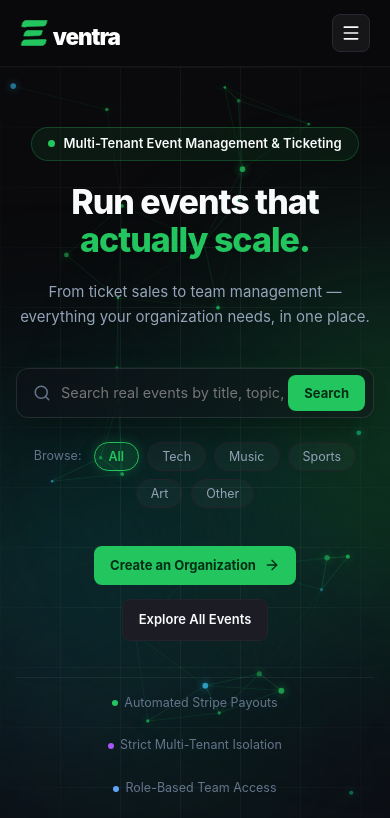
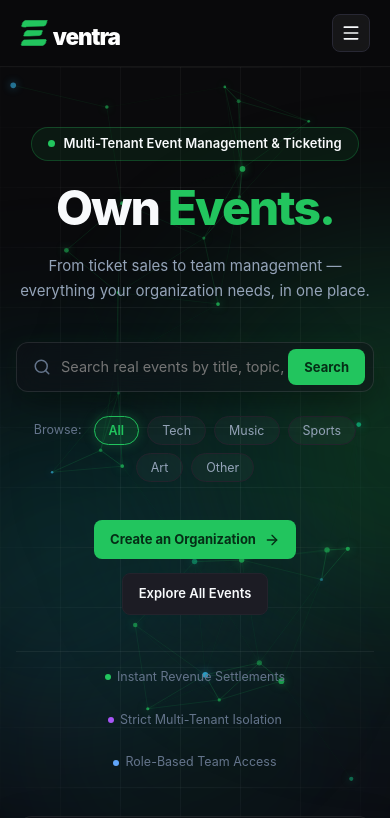
Before and after one commit to muntaha221/Eventra, a React (Vite) app in the folder frontend/: page / in a window 390 px wide. Shown: the top 818 px of the page. Built offline with nearby package versions, Linux system fonts and the light colour scheme; no server answers.

Commit message:
feat: two-word interactive hero headline with hover glow, complete removal of Stripe references from site

```diff
--- a/frontend/index.html
+++ b/frontend/index.html
@@ -5,7 +5,7 @@
     <link rel="icon" type="image/svg+xml" href="/favicon.svg" />
     <meta name="viewport" content="width=device-width, initial-scale=1.0" />
     <title>Eventra — Multi-Tenant Event Management & Ticketing Platform</title>
-    <meta name="description" content="Discover, book, and organize events with Eventra. Multi-tier ticketing, automated Stripe payouts, and seamless gate QR check-ins." />
+    <meta name="description" content="Discover, book, and organize events with Eventra. Multi-tier ticketing, automated payouts, and seamless gate QR check-ins." />
 
     <!-- Open Graph / Facebook / LinkedIn / WhatsApp -->
     <meta property="og:type" content="website" />
--- a/frontend/src/components/EventraLogo.jsx
+++ b/frontend/src/components/EventraLogo.jsx
@@ -21,7 +21,7 @@ export default function EventraLogo({ height = 28, style = {}, className = "" })
             style={{ display: "inline-block", verticalAlign: "middle", overflow: "visible", ...style }}
             aria-label="Eventra"
         >
-            {/* Stylized Green 'E' (3-stripe speed wave mark) */}
+            {/* Stylized Green 'E' (Speed wave mark) */}
             <g fill="#22c55e" stroke="#22c55e" strokeWidth="1.2" strokeLinejoin="round">
                 {/* Top Bar */}
                 <path d="M 54,3 L 54,4 L 53,5 L 53,6 L 53,7 L 52,8 L 52,9 L 52,10 L 51,11 L 51,12 L 49,13 L 48,14 L 13,15 L 12,16 L 7,16 L 3,15 L 3,14 L 3,13 L 3,12 L 4,11 L 4,10 L 4,9 L 5,8 L 5,7 L 6,6 L 7,5 L 8,4 L 10,3 Z" />
--- a/frontend/src/components/Footer.jsx
+++ b/frontend/src/components/Footer.jsx
@@ -265,7 +265,7 @@ function Footer() {
                                     Complete Multi-Tenant Event Infrastructure
                                 </h3>
                                 <p style={{ fontSize: "13.5px", color: "#94a3b8", margin: 0, maxWidth: "680px", lineHeight: "1.5" }}>
-                                    Engineered with enterprise-grade tenant isolation, real-time ticket inventory locking, automated Stripe webhooks, and instant QR check-in scanning.
+                                    Engineered with enterprise-grade tenant isolation, real-time ticket inventory locking, automated instant webhooks, and instant QR check-in scanning.
                                 </p>
                             </div>
                             <button
@@ -316,7 +316,7 @@ function Footer() {
                                         Integrations & APIs
                                     </h4>
                                     <ul style={{ margin: 0, paddingLeft: "18px", color: "#94a3b8", fontSize: "13px", lineHeight: "1.7" }}>
-                                        <li><strong style={{ color: "#e2e8f0" }}>Stripe Checkout:</strong> Automatic settlements & webhook sync.</li>
+                                        <li><strong style={{ color: "#e2e8f0" }}>Online Checkout:</strong> Automatic settlements & webhook sync.</li>
                                         <li><strong style={{ color: "#e2e8f0" }}>Automated Jobs:</strong> Nightly expired event auto-cleanup.</li>
                                         <li><strong style={{ color: "#e2e8f0" }}>GraphQL Endpoint:</strong> High-speed queries for modern clients.</li>
                                         <li><strong style={{ color: "#e2e8f0" }}>Cloudinary Storage:</strong> Optimized media and banner assets.</li>
--- a/frontend/src/index.css
+++ b/frontend/src/index.css
@@ -175,6 +175,38 @@ input:focus, select:focus, textarea:focus {
     font-family: inherit;
     font-weight: 700;
     letter-spacing: -0.025em;
+}
+
+/* Two-word Interactive Hero Title with Glow & Transparency on Hover */
+.hero-glow-title {
+    display: inline-block;
+    cursor: default;
+    font-size: clamp(48px, 8.5vw, 92px);
+    font-weight: 800;
+    letter-spacing: -0.04em;
+    line-height: 1.05;
+    margin-bottom: 20px;
+    color: #f8fafc;
+    transition: all 0.35s cubic-bezier(0.16, 1, 0.3, 1);
+    user-select: none;
+}
+
+.hero-glow-title:hover {
+    color: #ffffff;
+    font-weight: 900;
+    transform: scale(1.03) translateY(-3px);
+    text-shadow: 0 0 45px rgba(34, 197, 94, 0.55), 0 0 15px rgba(34, 197, 94, 0.35);
+    opacity: 0.95;
+}
+
+.hero-glow-accent {
+    color: #22c55e;
+    transition: all 0.35s ease;
+}
+
+.hero-glow-title:hover .hero-glow-accent {
+    color: #4ade80;
+    text-shadow: 0 0 50px rgba(34, 197, 94, 0.85), 0 0 25px rgba(34, 197, 94, 0.5);
 }
 
 @media (max-width: 1024px) {
--- a/frontend/src/pages/AdminDashboard.jsx
+++ b/frontend/src/pages/AdminDashboard.jsx
@@ -60,7 +60,7 @@ function AdminDashboard() {
     const [inviteSending, setInviteSending] = useState(false);
     const [inviteMessage, setInviteMessage] = useState("");
 
-    // Stripe checkout / portal loading
+    // Billing checkout / portal loading
     const [billingLoading, setBillingLoading] = useState(false);
 
     const user = JSON.parse(localStorage.getItem("user") || "null");
@@ -163,7 +163,7 @@ function AdminDashboard() {
         }
     }, [activeTab, loading]);
 
-    async function handleStripeCheckout() {
+    async function handleBillingCheckout() {
         setBillingLoading(true);
         try {
             const res = await api.post("/billing/checkout");
@@ -171,13 +171,13 @@ function AdminDashboard() {
                 window.location.href = res.data.data.url;
             }
         } catch (err) {
-            alert(err.response?.data?.message || "Failed to initialize Stripe checkout.");
+            alert(err.response?.data?.message || "Failed to initialize checkout.");
         } finally {
             setBillingLoading(false);
         }
     }
 
-    async function handleStripePortal() {
+    async function handleBillingPortal() {
         setBillingLoading(true);
         try {
             const res = await api.get("/billing/portal");
@@ -185,7 +185,7 @@ function AdminDashboard() {
                 window.location.href = res.data.data.url;
             }
         } catch (err) {
-            alert(err.response?.data?.message || "Failed to open Stripe portal.");
+            alert(err.response?.data?.message || "Failed to open billing portal.");
         } finally {
             setBillingLoading(false);
         }
@@ -1047,7 +1047,7 @@ function AdminDashboard() {
                                     Subscription & Billing
                                 </h2>
                                 <p style={{ color: "#64748b", fontSize: "14px", marginTop: "4px" }}>
-                                    Manage your organization's subscription tier and Stripe billing portal.
+                                    Manage your organization's subscription tier and billing portal.
                                 </p>
                             </div>
 
@@ -1070,16 +1070,16 @@ function AdminDashboard() {
 
                                     {isPro ? (
                                         <button
-                                            onClick={handleStripePortal}
+                                            onClick={handleBillingPortal}
                                             disabled={billingLoading}
                                             className="btn-secondary"
                                             style={{ width: "100%", justifyContent: "center" }}
                                         >
-                                            <ExternalLink size={15} /> {billingLoading ? "Opening..." : "Manage Stripe Customer Portal"}
+                                            <ExternalLink size={15} /> {billingLoading ? "Opening..." : "Manage Billing Portal"}
                                         </button>
                                     ) : (
                                         <button
-                                            onClick={handleStripeCheckout}
+                                            onClick={handleBillingCheckout}
                                             disabled={billingLoading}
                                             className="btn-neon"
                                             style={{ width: "100%", justifyContent: "center" }}
@@ -1116,7 +1116,7 @@ function AdminDashboard() {
 
                                     <ul style={{ listStyle: "none", display: "flex", flexDirection: "column", gap: "10px", fontSize: "13.5px", color: "#94a3b8" }}>
                                         <li style={{ display: "flex", alignItems: "center", gap: "8px" }}>
-                                            <CheckCircle size={15} color="#22c55e" /> Stripe Instant Webhooks
+                                            <CheckCircle size={15} color="#22c55e" /> Instant Automated Webhooks
                                         </li>
                                         <li style={{ display: "flex", alignItems: "center", gap: "8px" }}>
                                             <CheckCircle size={15} color="#22c55e" /> Automated Email Receipts
--- a/frontend/src/pages/Landing.jsx
+++ b/frontend/src/pages/Landing.jsx
@@ -203,19 +203,11 @@ function Landing() {
                         <span>Multi-Tenant Event Management & Ticketing</span>
                     </div>
 
-                    {/* Headline */}
-                    <h1
-                        style={{
-                            fontSize: "clamp(34px, 5.2vw, 60px)",
-                            fontWeight: "800",
-                            letterSpacing: "-0.03em",
-                            lineHeight: "1.12",
-                            marginBottom: "20px",
-                            color: "#f8fafc"
-                        }}
-                    >
-                        Run events that{" "}
-                        <span style={{ color: "#22c55e" }}>actually scale.</span>
+                    {/* Headline - High Impact 2 Words with Interactive Hover Glow & Shadow */}
+                    <h1>
+                        <span className="hero-glow-title">
+                            Own <span className="hero-glow-accent">Events.</span>
+                        </span>
                     </h1>
 
                     <p
@@ -368,7 +360,7 @@ function Landing() {
                     >
                         <span style={{ fontSize: "12.5px", color: "#64748b", display: "inline-flex", alignItems: "center", gap: "6px" }}>
                             <span style={{ width: "6px", height: "6px", borderRadius: "50%", background: "#22c55e" }} />
-                            Automated Stripe Payouts
+                            Instant Revenue Settlements
                         </span>
                         <span style={{ fontSize: "12.5px", color: "#64748b", display: "inline-flex", alignItems: "center", gap: "6px" }}>
                             <span style={{ width: "6px", height: "6px", borderRadius: "50%", background: "#a855f7" }} />
@@ -688,8 +680,8 @@ function Landing() {
                         {
                             icon: <CreditCard size={22} color="#c084fc" />,
                             iconBg: "rgba(168, 85, 247, 0.1)",
-                            title: "Automated Stripe Subscriptions",
-                            body: "Seamless checkout with instant webhooks that upgrade organizations to Pro. Includes a self-serve Customer Portal for invoices and payment method management."
+                            title: "Flexible Organization Billing",
+                            body: "Seamless organization upgrades to Pro for unlimited event capacity, team invitations, and advanced event management analytics."
                         },
                         {
                             icon: <Users size={22} color="#60a5fa" />,
@@ -810,7 +802,7 @@ function Landing() {
                                 "Unlimited Events",
                                 "Team Invites and Staff Roles",
                                 "Organization Analytics Hub",
-                                "Self-Serve Stripe Portal"
+                                "Self-Serve Billing Portal"
                             ].map((item) => (
                                 <li key={item} style={{ display: "flex", alignItems: "center", gap: "10px", fontSize: "14px", color: "#ffffff" }}>
                                     <CheckCircle size={16} color="#22c55e" /> {item}
--- a/frontend/src/pages/Pricing.jsx
+++ b/frontend/src/pages/Pricing.jsx
@@ -30,7 +30,7 @@ function Pricing() {
                 window.location.href = res.data.data.url;
             }
         } catch (err) {
-            setError(err.response?.data?.message || "Failed to initialize Stripe checkout.");
+            setError(err.response?.data?.message || "Failed to initialize checkout.");
         } finally {
             setLoading(false);
         }
@@ -194,7 +194,7 @@ function Pricing() {
                                 <CheckCircle size={17} color="#22c55e" /> Centralized organization dashboard
                             </li>
                             <li style={{ display: "flex", alignItems: "center", gap: "12px", fontSize: "14px", color: "#ffffff" }}>
-                                <CheckCircle size={17} color="#22c55e" /> Stripe Billing Customer Portal
+                                <CheckCircle size={17} color="#22c55e" /> Organization Billing Portal
                             </li>
                         </ul>
                     </div>
@@ -217,7 +217,7 @@ function Pricing() {
                             style={{ width: "100%" }}
                         >
                             <Zap size={16} />
-                            {loading ? "Redirecting to Stripe..." : "Upgrade with Stripe"}
+                            {loading ? "Redirecting to Checkout..." : "Upgrade to Pro"}
                         </button>
                     )}
                 </div>
```
